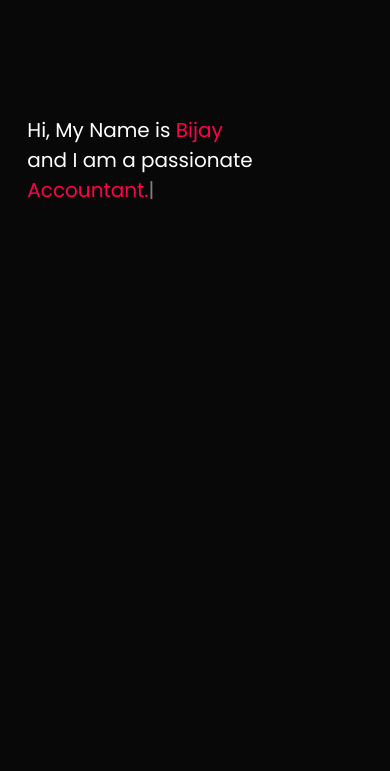
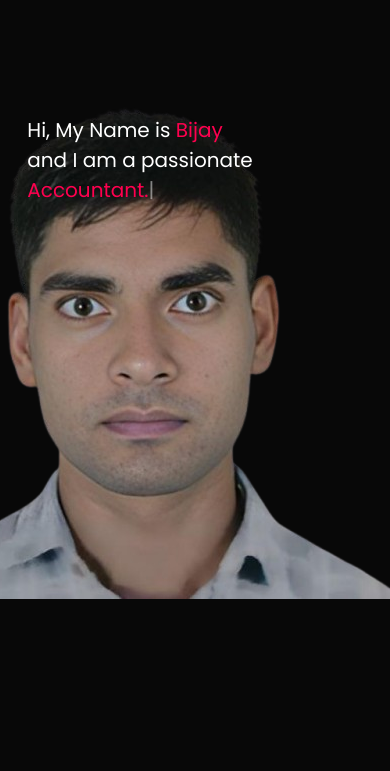
Before and after one commit to bijay-art/portfolio_website, a plain HTML site: page index.html in a window 390 px wide. Shown: the part 73-844 px from the top of the page. Drawn offline with nearby package versions, Linux system fonts and the light colour scheme.

Commit message:
css for small screen changed

```diff
--- a/styles.css
+++ b/styles.css
@@ -17,13 +17,10 @@ body {
 #header {
     width: 100%;
     height: 100vh;
-    margin-right: 10pt;
     background-image: url(Images/profile.png);
     background-size: auto;
     background-position: right;
-
     background-attachment: fixed;
-
     background-repeat: no-repeat;
 
 }
@@ -469,7 +466,7 @@ nav .fas {
 @media only screen and (max-width: 796px) {
     #header {
         width: 100%;
-        background-image: url(images/phone1.png);
+        background-image: url(Images/profile.png);
 
     }
 
```
